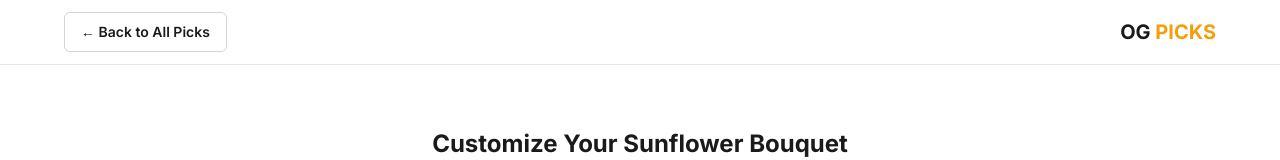
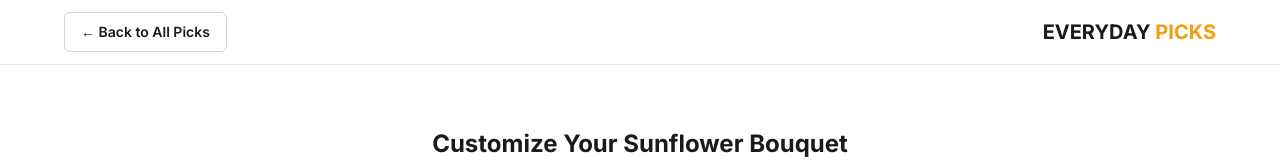
Before and after one commit to Every-day-picks/pipe-flowers, a plain HTML site: page index.html in a window 1280 px wide. Shown: the top 160 px of the page. Drawn offline with Linux system fonts and the light colour scheme.

Commit message:
Update index.html

```diff
--- a/index.html
+++ b/index.html
@@ -26,7 +26,7 @@
 
     <header>
         <a href="https://every-day-picks.github.io/All-picks/" class="back-btn">← Back to All Picks</a>
-        <div style="font-weight: 800; font-size: 20px;">OG <span style="color: var(--accent);">PICKS</span></div>
+        <div style="font-weight: 800; font-size: 20px;">EVERYDAY <span style="color: var(--accent);">PICKS</span></div>
     </header>
 
     <section class="hero">
```
